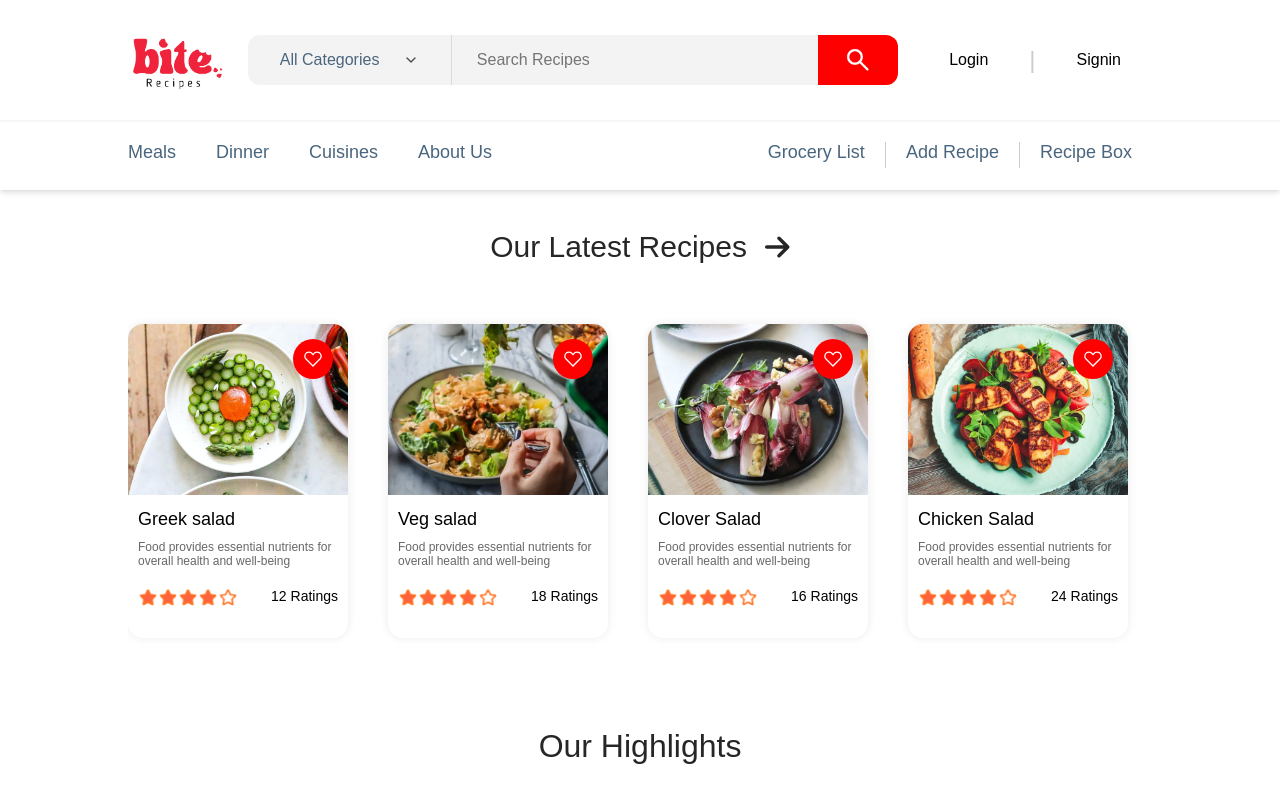
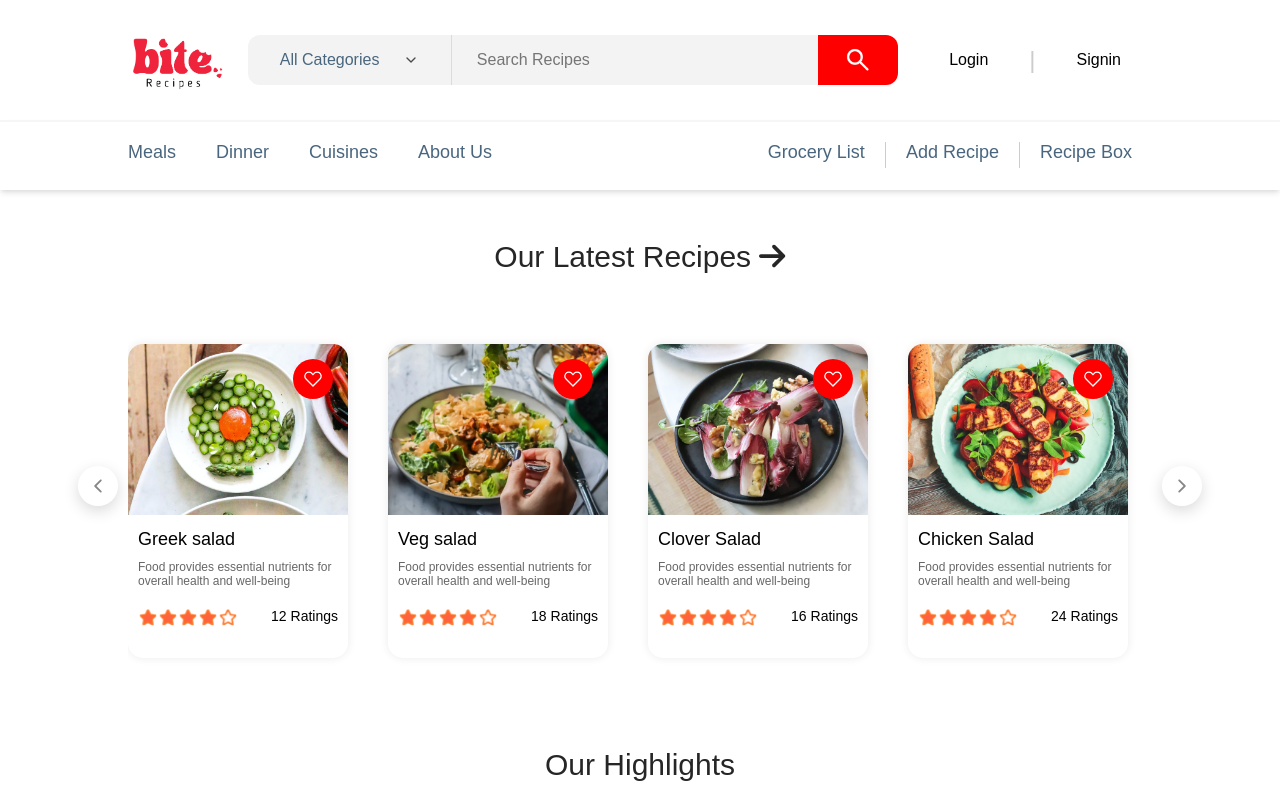
Before and after one commit to sneha-at-hub/recipe-sharing-application, a React (Vite) app in the folder frontend/: page / in a window 1280 px wide. Shown: the top 800 px of the page. Built offline with nearby package versions, Linux system fonts and the light colour scheme.

Commit message:
added the scrolling behavior with button

```diff
--- a/frontend/src/components/FoodItem/FoodItem.css
+++ b/frontend/src/components/FoodItem/FoodItem.css
@@ -61,7 +61,10 @@
 /* Optional: Style for the filled heart if different */
 .food-item-img-container .add.filled {
     color: white; /* Example style for filled heart */
+}
 
+.food-item-img-container .add:hover{
+    background-color: rgb(238, 24, 24);
 }
 
 .one-div{
--- a/frontend/src/components/RecipeCard/RecipeCard.css
+++ b/frontend/src/components/RecipeCard/RecipeCard.css
@@ -1,23 +1,39 @@
 .food-display {
     width: 80%;
-    margin: 40px auto;
+    margin: 30px 10px auto;
+    overflow: hidden; /* Ensure no overflow from the scrollable content */
 }
 
-.food-display h1 {
+.box {
+    display: flex;
+    align-items: center;
+    justify-content: center;
+    position: relative; /* To position arrows correctly */
+}
+
+.box .side {
+    font-size: 40px;
+    box-shadow: rgba(0, 0, 0, 0.15) 0px 5px 15px 0px;
+    color: #888888;
+    background-color: rgba(255, 255, 255, 0.21);
+    border-radius: 50%;
+    cursor: pointer; /* Makes it clear the arrow is clickable */
+    z-index: 1; /* Ensures arrows are above other content */
+    padding: 10px; /* Adds some padding around the arrow */
+}
+
+h1 {
     color: #262626;
     font-weight: 500;
-    align-items: center;
     font-size: 30px;
     text-align: center;
-    margin: 20px 0;
-
+    margin: 50px 0 0 0;
 }
 
 .food-display-list {
     display: flex;
     overflow-x: scroll; /* Enables horizontal scroll */
     gap: 40px;
-
     padding: 20px 0; /* Adds some spacing around the items */
     scroll-behavior: smooth; /* Smooth scrolling */
 }
--- a/frontend/src/components/RecipeCard/RecipeCard.jsx
+++ b/frontend/src/components/RecipeCard/RecipeCard.jsx
@@ -1,18 +1,41 @@
 import './RecipeCard.css';
 import { StoreContext } from '../../context/StoreContext';
-import { useContext } from 'react';
+import { useContext, useRef } from 'react';
 import FoodItem from '../FoodItem/FoodItem';
 import { FontAwesomeIcon } from '@fortawesome/react-fontawesome';
 import { faArrowRight } from '@fortawesome/free-solid-svg-icons';
+import { IoIosArrowForward, IoIosArrowBack } from "react-icons/io";
 
 const RecipeCard = ({ category }) => {
   const { food_list } = useContext(StoreContext);
+  const foodDisplayRef = useRef(null);
+
+  const scrollLeft = () => {
+    if (foodDisplayRef.current) {
+      const scrollableElement = foodDisplayRef.current.querySelector('.food-display-list');
+      console.log('Scrolling left');
+      scrollableElement.scrollBy({ left: -300, behavior: 'smooth' });
+    }
+  };
+
+  const scrollRight = () => {
+    if (foodDisplayRef.current) {
+      const scrollableElement = foodDisplayRef.current.querySelector('.food-display-list');
+      console.log('Scrolling right');
+      scrollableElement.scrollBy({ left: 300, behavior: 'smooth' });
+    }
+  };
+
 
   return (
-    <div className='food-display' id='food-display'>
+    <>
       <h1>
         Our Latest Recipes <FontAwesomeIcon icon={faArrowRight} />
       </h1>
+      <div className="box">
+        <IoIosArrowBack className='side' onClick={scrollLeft} />
+
+        <div className='food-display' ref={foodDisplayRef}>
           <div className="food-display-list">
             {food_list.map((item, index) => (
               <FoodItem
@@ -26,6 +49,10 @@ const RecipeCard = ({ category }) => {
             ))}
           </div>
         </div>
+
+        <IoIosArrowForward className='side' onClick={scrollRight} />
+      </div>
+    </>
   );
 };
 
```
Lines whose indentation alone changed are shown as unchanged.
